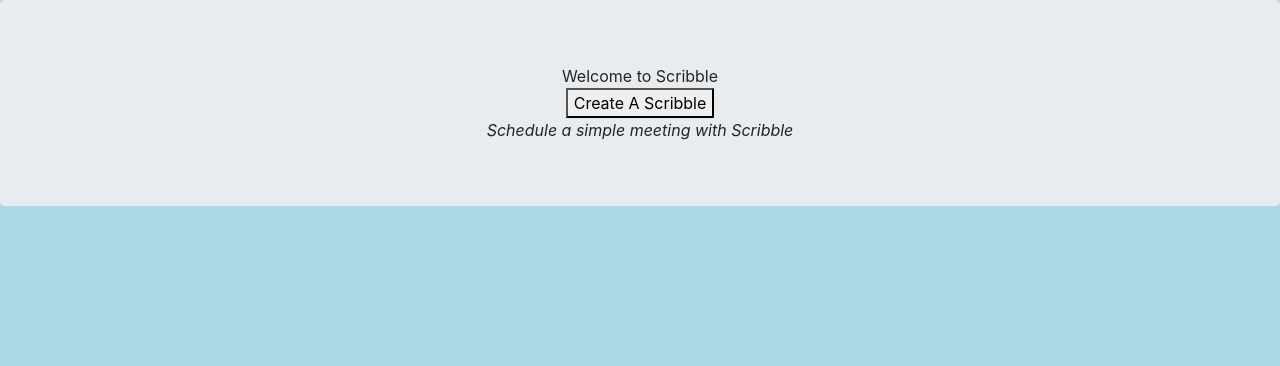
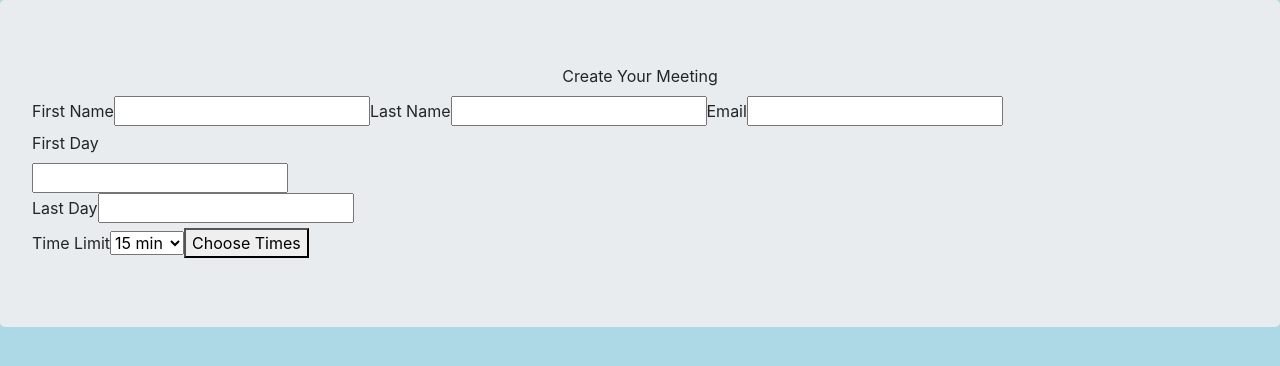
Before and after one commit to QMaximillian/scribbles-frontend, a React (Create React App) app: page /meeting_range/create/range in a window 1280 px wide. Shown: the top 366 px of the page. Built offline with nearby package versions, Linux system fonts and the light colour scheme.

Commit message:
Fixing DatePicker form to work with redux-form

```diff
--- a/src/App.js
+++ b/src/App.js
@@ -14,7 +14,7 @@ class App extends Component {
     return (
 
       <Switch>
-      <Route to="/home" render={(props) => < HomeContainer {...props}/>}/>
+      <Route exact path="/home" render={(props) => < HomeContainer {...props}/>}/>
       <Route exact path="/meeting_range/create/range" render={(props) => <CreateRangeContainer {...props}/>}/>
       <Route exact path="/meeting_range/create/times" render={(props) => <CreateTimesContainer {...props}/>}/>
       <Route exact path="/meeting_range/:id" render={(props) => <PresentationContainer {...props}/>}/>
--- /dev/null
+++ b/src/actions/index.js
@@ -0,0 +1,10 @@
+import { CREATE_RANGE_FORM_TIME } from '../actions/types'
+
+export const setBeginDate = (beginDate) => {
+  return {
+    type: CREATE_RANGE_FORM_TIME,
+    payload: {
+      beginDate: beginDate
+    }
+  }
+}
--- /dev/null
+++ b/src/actions/types.js
@@ -0,0 +1,5 @@
+export const CREATE_RANGE_FORM_TIME = "CREATE_RANGE_FORM_TIME"
+export const CREATE_RANGE_FORM_USER = "CREATE_RANGE_FORM_USER"
+export const CREATE_TIME_FORM = "CREATE_TIME_FORM"
+export const SET_RANGE = "SET_RANGE"
+export const SET_TIMES = "SET_TIMES"
--- a/src/components/DateRange.js
+++ b/src/components/DateRange.js
@@ -1,15 +1,26 @@
 import React from 'react'
 import DatePicker from 'react-datepicker'
 import "react-datepicker/dist/react-datepicker.css"
-
+import { Field } from 'redux-form'
+import moment from 'moment'
 
 const DateRange = (props) => {
+
+  const renderDatePicker = ({ input, placeholder, defaultValue, meta: {touched, error} }) => (
+  <div>
+        <DatePicker {...input} dateForm="MM/DD/YYYY" selected={input.value ? moment(input.value).toDate() : null} value={input.value ? moment(input.value).format('LL'): null} />
+        {touched && error && <span>{error}</span>}
+        {console.log(input)}
+  </div>
+);
+
   return(
     <div>
   <label> First Day </label>
-      <DatePicker
+      <Field name="beginDate" component={renderDatePicker}/>
+      {/* <DatePicker
        onChange={props.handleBeginDatePicker}
-      selected={props.beginDate}/>
+      selected={props.beginDate}/> */}
   <label> Last Day </label>
       <DatePicker
        onChange={props.handleEndDatePicker}
--- a/src/containers/CreateRangeContainer.js
+++ b/src/containers/CreateRangeContainer.js
@@ -1,11 +1,13 @@
 import React, { Component } from 'react'
 import DateRange from "../components/DateRange"
 import { fetchPostMeetingRange, fetchCreateUser } from '../adapters/index.js'
+import { setBeginDate } from '../actions/index'
 import { Redirect } from 'react-router-dom'
 import moment from 'moment'
 import { withRouter } from 'react-router'
 import { Jumbotron } from 'react-bootstrap'
 import { connect } from 'react-redux'
+import CreateRangeForm from '../forms/CreateRangeForm'
 
 class CreateRangeContainer extends Component {
   constructor(props) {
@@ -28,33 +30,34 @@ class CreateRangeContainer extends Component {
     }
   }
 
-  handleNameChange = (e) => {
-    this.setState({
-      user: {
-        ...this.state.user,
-        [e.target.name]: e.target.value
-      }
-    })
-  }
+  // handleNameChange = (e) => {
+  //   this.setState({
+  //     user: {
+  //       ...this.state.user,
+  //       [e.target.name]: e.target.value
+  //     }
+  //   })
+  // }
+  //
+  // handleBeginDatePicker = (date) => {
+  //   this.setState({
+  //     time: {
+  //       ...this.state.time,
+  //       beginDate: date
+  //     }
+  //   })
+  // }
+  //
+  // handleEndDatePicker = (date) => {
+  //   this.setState({
+  //     time: {
+  //       ...this.state.time,
+  //       endDate: date
+  //     }
+  //   })
+  // }
 
-  handleBeginDatePicker = (date) => {
-    this.setState({
-      time: {
-        ...this.state.time,
-        beginDate: date
-      }
-    })
-  }
-
-  handleEndDatePicker = (date) => {
-    this.setState({
-      time: {
-        ...this.state.time,
-        endDate: date
-      }
-    })
-  }
-
+// See what Redux
   handleFetchPost = () => {
     fetchPostMeetingRange({meeting_range: {
       begin_date: moment(this.state.time.beginDate).format(),
@@ -75,20 +78,22 @@ class CreateRangeContainer extends Component {
 
   }
 
+
+
   handleUserCreatePost = () => {
     fetchCreateUser({user: {...this.state.user, meeting_range_id: this.state.meeting_range_id}})
   }
 
-  handleIntervalChange = (e) => {
-      this.setState({
-        time: {
-        ...this.state.time,
-        interval: parseInt(e.target.value)
-      }})
-    }
+  // handleIntervalChange = (e) => {
+  //     this.setState({
+  //       time: {
+  //       ...this.state.time,
+  //       interval: parseInt(e.target.value)
+  //     }})
+  //   }
 
    render() {
-     console.log(this.props.createRangeContainer)
+
      if (this.state.redirect) {
        return <Redirect exact to={{ pathname: '/meeting_range/create/times', state: { beginDate: this.state.time.beginDate, endDate: this.state.time.endDate, meeting_range_id: this.state.meeting_range_id} }}/>
      } else {
@@ -97,47 +102,7 @@ class CreateRangeContainer extends Component {
         <div style={{textAlign: 'center'}}>
         <label>Create Your Meeting</label>
         </div>
-          <label>
-            First Name
-          </label>
-          <input onChange={this.handleNameChange}
-            value={this.state.user.first_name}
-            name="first_name">
-          </input>
-          <label>
-            Last Name
-          </label>
-          <input
-            onChange={this.handleNameChange}
-            value={this.state.user.last_name}
-            name="last_name">
-          </input>
-          <label>
-            Email
-          </label>
-          <input
-            onChange={this.handleNameChange}
-            value={this.state.user.email}
-            name="email">
-          </input>
-          <DateRange
-            handleBeginDatePicker={this.handleBeginDatePicker}
-            beginDate={this.state.time.beginDate}
-            handleEndDatePicker={this.handleEndDatePicker}
-            endDate={this.state.time.endDate}/>
-            <div>
-              Time Limit
-              <select onChange={this.handleIntervalChange}>
-                <option value={15}>15 min</option>
-                <option value={30}>30 min</option>
-                <option value={45}>45 min</option>
-                <option value={60}>60 min</option>
-              </select>
-            </div>
-          <button
-            onClick={() => this.handleFetchPost()}>
-            Choose Times
-          </button>
+        <CreateRangeForm onSubmit={this.handleSubmit}/>
         </Jumbotron>
      )
    }
--- a/src/containers/HomeContainer.js
+++ b/src/containers/HomeContainer.js
@@ -1,7 +1,9 @@
 import React, { Component } from 'react'
 import { Jumbotron } from 'react-bootstrap'
+import { withRouter } from 'react-router-dom'
+import { connect } from 'react-redux'
 
-export default class HomeContainer extends Component {
+class HomeContainer extends Component {
    render() {
      return (
         <Jumbotron>
@@ -18,3 +20,5 @@ export default class HomeContainer extends Component {
      )
    }
  }
+
+export default withRouter(connect()(HomeContainer))
--- /dev/null
+++ b/src/forms/CreateRangeForm.js
@@ -0,0 +1,62 @@
+import React from 'react'
+import DateRange from '../components/DateRange'
+import { Field, reduxForm } from 'redux-form'
+
+let CreateRangeForm = props => {
+  const { handleSubmit } = props
+
+  const submit = (values) => {
+    console.log(values);
+  }
+
+    return (
+      <form onSubmit={handleSubmit(submit)}>
+        <label>
+          First Name
+        </label>
+        <Field
+          name="first_name"
+          component="input"
+          type="text"
+        />
+        <label>
+          Last Name
+        </label>
+        <Field
+          name="last_name"
+          component="input"
+          type="text"
+        />
+        <label>
+          Email
+        </label>
+        <Field
+          name="email"
+          component="input"
+          type="email"
+        />
+        <DateRange />
+            <label>
+              Time Limit
+            </label>
+            <Field
+              name="example"
+              component="select">
+              <option value={15}>15 min</option>
+              <option value={30}>30 min</option>
+              <option value={45}>45 min</option>
+              <option value={60}>60 min</option>
+            </Field>
+        <button
+          type='submit'>
+          Choose Times
+        </button>
+        </form>
+    )
+}
+
+CreateRangeForm = reduxForm({
+  form: 'createRange'
+})(CreateRangeForm)
+
+export default CreateRangeForm
--- a/src/index.js
+++ b/src/index.js
@@ -4,18 +4,23 @@ import './index.css';
 import App from './App';
 import { Router } from 'react-router-dom'
 import { createBrowserHistory } from 'history'
-import { scribbleReducer, initialState } from './reducers/index'
+import { rangeFormUserReducer, initialState } from './reducers/index'
 import { Provider } from 'react-redux'
-import { applyMiddleware, compose, createStore } from 'redux'
+import { applyMiddleware, compose, createStore, combineReducers } from 'redux'
 import thunk from 'redux-thunk'
 import 'bootstrap/dist/css/bootstrap.css';
+import { reducer as formReducer } from 'redux-form'
 
 
 const history = createBrowserHistory()
 
 const composeEnhancers = window.__REDUX_DEVTOOL_EXTENSION_COMPOSE__ || compose
 
-const store = createStore(scribbleReducer, initialState, composeEnhancers(applyMiddleware(thunk)))
+const rootReducer = combineReducers({
+  form: formReducer, rangeFormUserReducer: rangeFormUserReducer
+})
+
+const store = createStore(rootReducer, initialState, composeEnhancers(applyMiddleware(thunk)))
 
 ReactDOM.render(
   <Provider store={store}>
--- a/src/reducers/index.js
+++ b/src/reducers/index.js
@@ -1,24 +1,22 @@
+import {
+  CREATE_RANGE_FORM_TIME, CREATE_RANGE_FORM_USER, SET_RANGE, SET_TIMES } from '../actions/types'
+
+
 export const initialState = {
-
-  createRangeContainer: {
-    meeting_range_id: 0,
-    redirect: false,
-    time: {
-      beginDate: new Date(),
-      endDate: new Date(),
-      interval: 0,
-    },
-    user: {
-      first_name: '',
-      last_name: '',
-      email: '',
-      admin: '',
-    }
-  }
+  form: {
+  },
 }
 
-export const scribbleReducer = (state = initialState, action) => {
+export const rangeFormUserReducer = (state = initialState, action) => {
   switch(action.type) {
+
+    case CREATE_RANGE_FORM_USER:
+    return {
+       user: {
+        ...state,
+        first_name: action.payload.first_name
+      }
+    }
 
     default:
       return state
```
